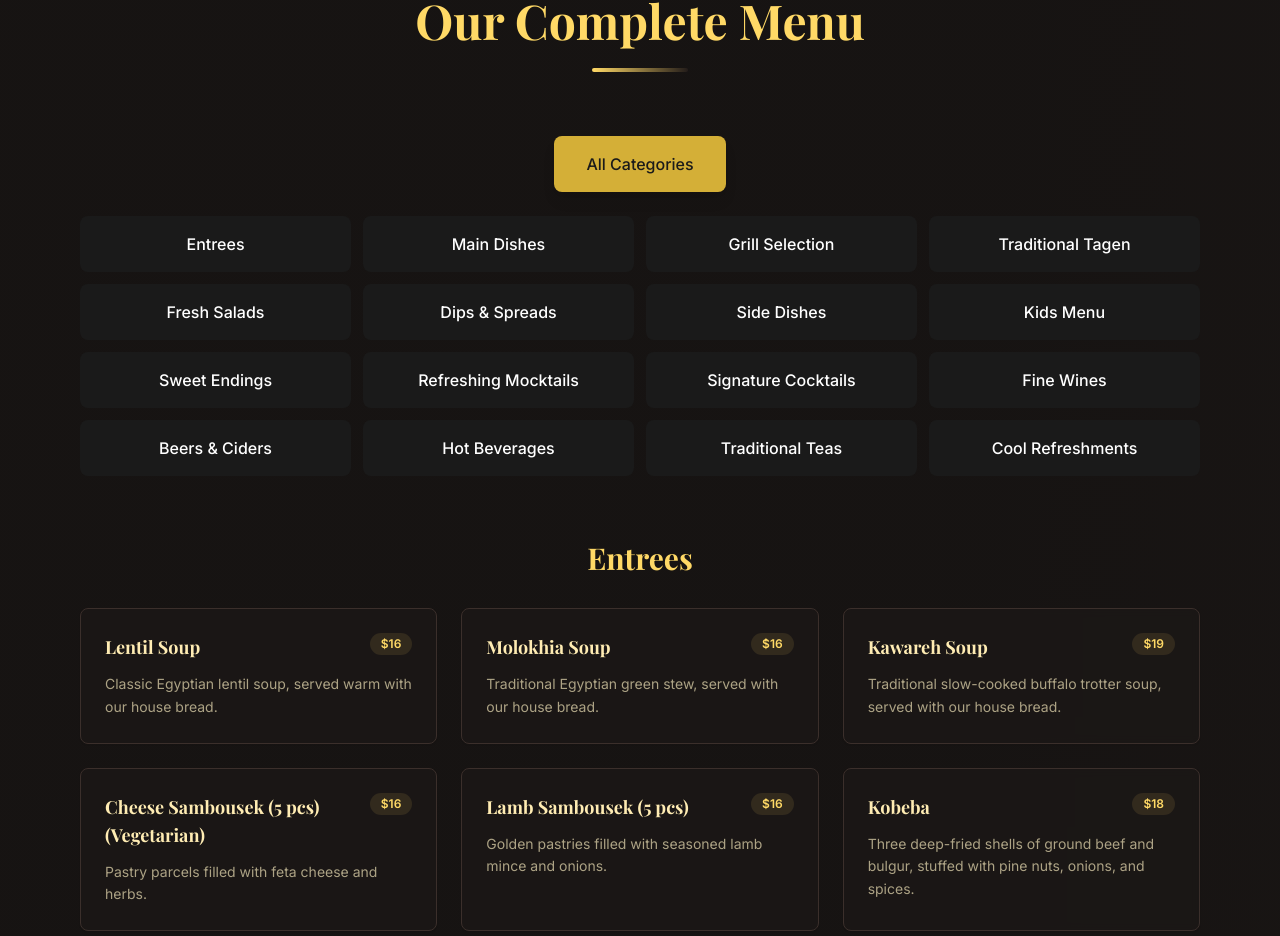
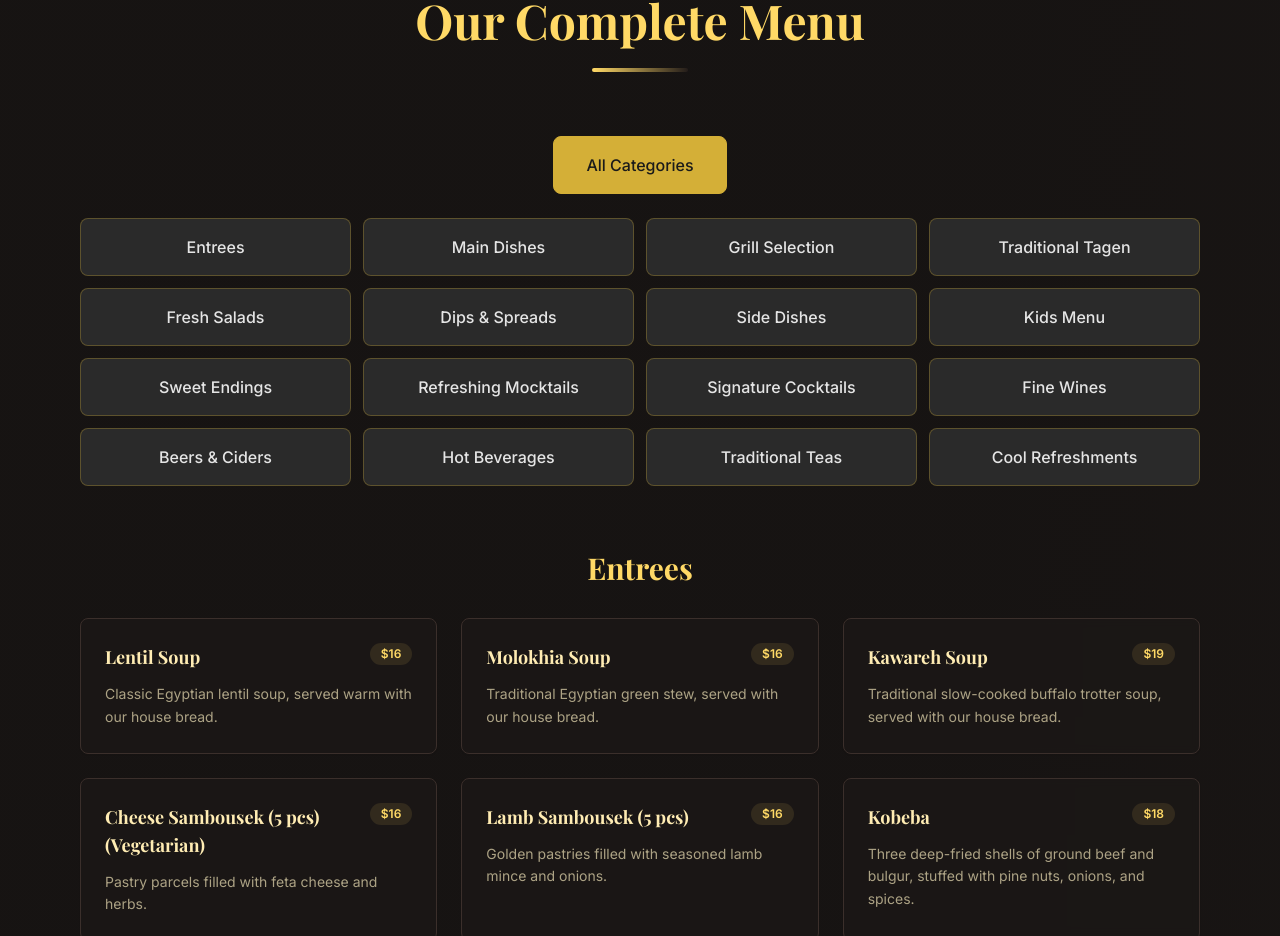
Before and after one commit to michaelyoussef396/cairo-clone-exact, a React (Vite) app: page /menu in a window 1280 px wide. Shown: the part 3520-4456 px from the top of the page. Built offline with nearby package versions, Linux system fonts and the light colour scheme; no server answers; the HTML template or start-up script is replaced by a standard one.

Commit message:
Refactor category button styling

```diff
--- a/src/pages/NewMenu.tsx
+++ b/src/pages/NewMenu.tsx
@@ -339,10 +339,10 @@ const NewMenu = () => {
             <div className="flex justify-center mb-6">
               <button
                 onClick={() => setActiveCategory('all')}
-                className={`px-8 py-4 rounded-lg font-medium transition-all duration-300 cursor-pointer text-center min-h-[44px] flex items-center justify-center ${
+                className={`px-8 py-4 rounded-lg font-medium transition-all duration-200 cursor-pointer text-center min-h-[44px] flex items-center justify-center border ${
                   activeCategory === 'all'
-                    ? 'bg-[#D4AF37] text-[#1a1a1a] shadow-lg'
-                    : 'bg-[#1a1a1a] text-white hover:bg-[#2a2a2a]'
+                    ? 'bg-[#D4AF37] text-[#1a1a1a] border-[#D4AF37]'
+                    : 'bg-[#2a2a2a] text-[#e5e5e5] border-[rgba(212,175,55,0.3)] hover:bg-[rgba(212,175,55,0.15)] hover:border-[rgba(212,175,55,0.5)]'
                 }`}
               >
                 All Categories
@@ -355,10 +355,10 @@ const NewMenu = () => {
                 <button
                   key={cat.key}
                   onClick={() => setActiveCategory(cat.key)}
-                  className={`px-6 py-4 rounded-lg font-medium transition-all duration-300 cursor-pointer text-center min-h-[44px] flex items-center justify-center ${
+                  className={`px-6 py-4 rounded-lg font-medium transition-all duration-200 cursor-pointer text-center min-h-[44px] flex items-center justify-center border ${
                     activeCategory === cat.key
-                      ? 'bg-[#D4AF37] text-[#1a1a1a] shadow-lg'
-                      : 'bg-[#1a1a1a] text-white hover:bg-[#2a2a2a]'
+                      ? 'bg-[#D4AF37] text-[#1a1a1a] border-[#D4AF37]'
+                      : 'bg-[#2a2a2a] text-[#e5e5e5] border-[rgba(212,175,55,0.3)] hover:bg-[rgba(212,175,55,0.15)] hover:border-[rgba(212,175,55,0.5)]'
                   }`}
                 >
                   {cat.display}
```
